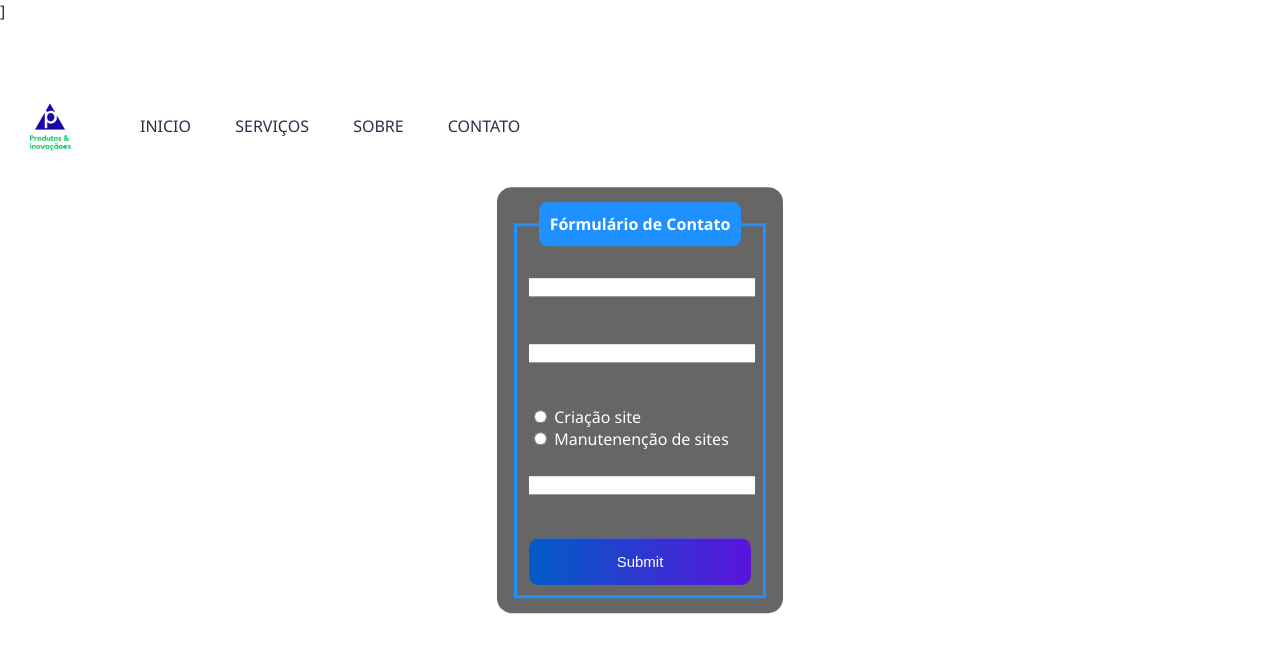
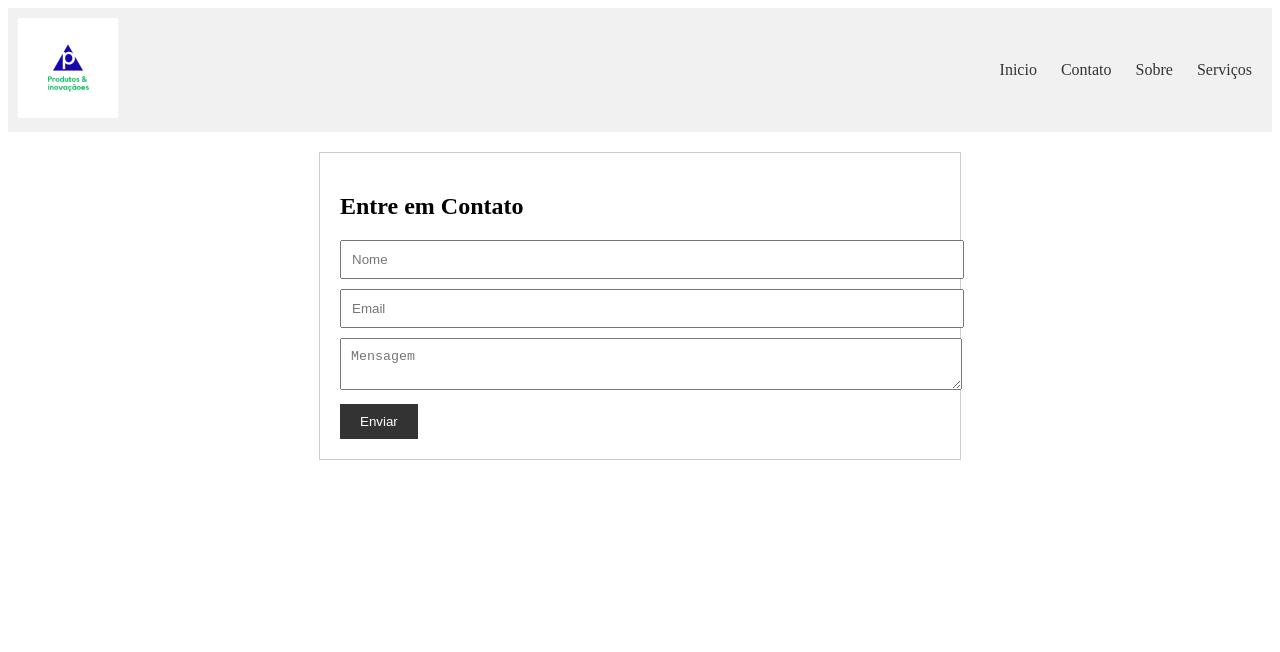
Before and after one commit to Luisfelipeprusch123/Produto---inova--o----landing-page, a plain HTML site: page Contato.html in a window 1280 px wide. Drawn offline with Linux system fonts and the light colour scheme.

Commit message:
Atualização nos contatos

```diff
--- a/Contato.css
+++ b/Contato.css
@@ -1,162 +1,45 @@
-body{
-    font-family: Arial, Helvetica, sans-serif;
-    margin: 0;
-    padding: 0;
-    font-family: "Segoe UI";
-    color: #283149;
-
+/* Estilos básicos da navbar */
+.navbar {
+  display: flex;
+  justify-content: space-between;
+  align-items: center;
+  background-color: #f1f1f1;
+  padding: 10px;
 }
 
-/* NvaBar */
-.conteiner{
- padding: 0 250px;
- margin: 0 auto;
-
+.logo {
+  font-weight: bold;
 }
 
-.nav .container{
-    display: flex;
-    text-decoration: none;
-    align-items: center;
-  }
-
-.row{
-display: flex;
-flex-wrap: wrap;
-
+.nav-links li {
+  display: inline;
+  margin: 0 10px;
 }
 
-
-
-.nav .row{
-justify-content: space-between;
-align-items: center;
-padding: 55px 0;
-
+.nav-links a {
+  text-decoration: none;
+  color: #333;
 }
 
-a{
- color: #283149;
- text-decoration: none;
-
+/* Estilos do formulário de contato */
+.container {
+  max-width: 600px;
+  margin: 20px auto;
+  padding: 20px;
+  border: 1px solid #ccc;
 }
 
-.nav-links a{
-    display: inline-block;
-    margin-left: 40px;
-    text-transform: uppercase;
-    border-bottom: 1px solid transparent;
-    text-decoration: none;
-
-  }
-
-  .nav-links span {
-    width: 0;
-    height: 2px;
-    background-color: #000;
-    margin-left: 50%;
-    transition: all .2s ease;
-    display: block;
-  }
-
-  .nav-links a:hover span {
-    margin-left: 0;
-    width: 100%;
-  }
-
-
-/* Form */
-.box{
-    color: white;
-    position: absolute;
-    top: 50%;
-    left: 50%;
-    transform: translate(-50%, -50%);
-    background-color: rgba(0,0,0, 0.6);
-    padding: 15px;
-    border-radius: 15px;
-    width: 20%;
-
+form input,
+form textarea {
+  width: 100%;
+  margin-bottom: 10px;
+  padding: 10px;
 }
 
-
-fieldset{
-    border: 3px solid dodgerblue;
+form button {
+  background-color: #333;
+  color: #fff;
+  padding: 10px 20px;
+  border: none;
+  cursor: pointer;
 }
-
-legend{
-    border: 1px solid dodgerblue;
-    padding: 10px;
-    text-align: center;
-    background-color: dodgerblue;
-    border-radius: 8px;
-
-}
-
-.inputBox{
-    position: relative;
-
-}
-
-.inputUser{
-    background-color: none;
-    border: none;
-    border-bottom: 1px solid white;
-    outline: none;
-    color: white;
-    width: 100%;
-    letter-spacing: 2px;
-
-}
-
-.labelInput{
-    position: absolute;
-    top: 0px;
-    left: 0px;
-    pointer-events: none;
-    transition: .5s;
-
-}
-
-.inputUser:focus ~ .labelInput,
-.inputUser:valid ~ .labelInput{
-    top: -20px;
-    font-size: 12px;
-    color: dodgerblue;
-
-}
-
-#data_nacimento{
-    border: none;
-    padding: 8px;
-    border-radius: 10px;
-    font-size: 15px;
-
-}
-
-#submit{
-    background-image: linear-gradient(to right,rgb(0, 92, 197), rgb(90, 20, 220));
-    width: 100%;
-    border: none;
-    padding: 15px;
-    color: white;
-    font-size: 15px;
-    cursor: pointer;
-    border-radius: 10px;
-
-}
-
-#submit:hover{
-    background-image: linear-gradient(to right,rgb(0, 80, 172), rgb(80, 19, 195));
-
-}
-
-.logo{
-    display: flex;
-    align-items: center;
-
-  }
-
-  .logo img{
-    height: 100px;
-  }
--- a/Contato.html
+++ b/Contato.html
@@ -1,61 +1,34 @@
 <!DOCTYPE html>
-<html lang="en">
+<html>
 <head>
-    <meta charset="UTF-8">
-    <meta http-equiv="X-UA-Compatible" content="IE=edge">
-    <meta name="viewport" content="width=device-width, initial-scale=1.0">
-    <title>Produtos & inovação - landing page</title>
-  <link rel="stylesheet" href="Contato.css">
-
+  <title>Produtos & inovação - Landing Page</title>
+  <link rel="stylesheet" type="text/css" href="Contato.css">
 </head>
 <body>
-     <!--NvaBar-->
-    <nav class="nav">]
-        <div class="container">
-            <div class="row">
-                <img src="/imgs/Logo_empresa.png" height="100px"  alt="Logo">
-            <div class="nav-links">
-                <a href="/index.html">Inicio<span></span></a>
-          <a href="#">Serviços<span></span></a>
-          <a href="/Sobre.html">Sobre<span></span></a>
-          <a href="/Contato.html">Contato<span></span></a>
-            </div>
-        </div>
+  <nav>
+    <div class="navbar">
+      <div class="logo">
+       <img src="/imgs/Logo_empresa.png" height="100px">
+      </div>
+      <ul class="nav-links">
+        <li><a href="/index.html">Inicio</a></li>
+        <li><a href="/Contato.html">Contato</a></li>
+        <li><a href="/Sobre.html">Sobre</a></li>
+        <li><a href="#">Serviços</a></li>
+      </ul>
     </div>
-    </nav>
-    <div class="box">
-        <form action="">
-            <fieldset>
-                <legend><b>Fórmulário de Contato</b></legend>
-                <br>
-                <div class="inputBox">
-                    <input type="text" name="nome" id="nome" class="inputUser" required>
-                    <label for="nome" class="labelInput">Nome completo</label>
-                </div>
-                <br><br>
-                <div class="inputBox">
-                    <input type="text" name="email" id="email" class="inputUser" required>
-                    <label for="email" class="labelInput">email</label>
-                </div>
-                <br><br>
-                <input type="radio" id="Opçãos" name="Criação" value="Site" required>
-                <label for="Criação de site">Criação site</label>
-                <br>
-                <input type="radio" id="Opçãos" name="Criação" value="Site" required>
-                <label for="Manutenenção">Manutenenção de sites </label>
-                <br><br>
-                <div class="inputBox">
-                    <input type="text" name="mensagem" id="mensagem" class="inputUser" required>
-                    <label for="mensagem" class="labelInput">mensagem</label>
-                </div>
-                <br><br>
-                <input type="submit" name="submit" id="submit">
-            </fieldset>
-        </form>
-    </div>
+  </nav>
 
-    <footer>
+  <div class="container">
+    <h2>Entre em Contato</h2>
+    <form>
+      <input type="text" placeholder="Nome">
+      <input type="email" placeholder="Email">
+      <textarea placeholder="Mensagem"></textarea>
+      <button type="submit">Enviar</button>
+    </form>
+  </div>
 
-    </footer>
+  <script src="contato.js"></script>
 </body>
 </html>
--- /dev/null
+++ b/contato.js
@@ -0,0 +1,4 @@
+// Adiciona uma classe "responsive" à navbar ao clicar no ícone do menu
+document.querySelector('.nav-links').addEventListener('click', function () {
+  this.classList.toggle('responsive');
+});
```
Also changed, not shown: index.html (+1 -1 lines).
